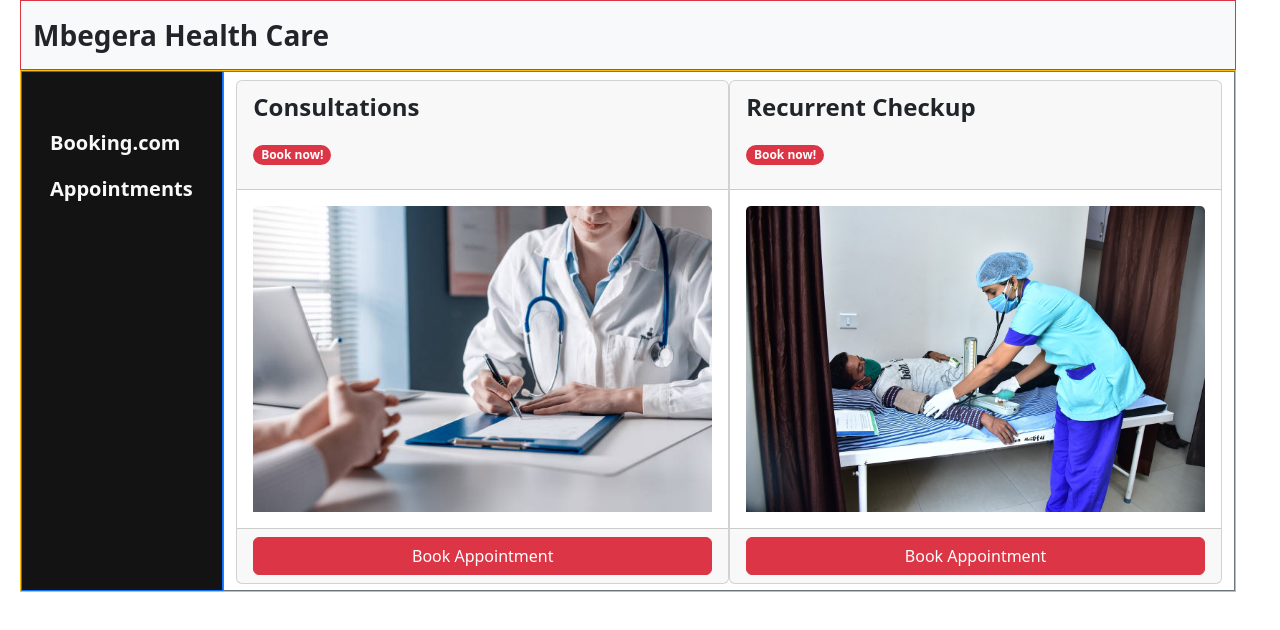
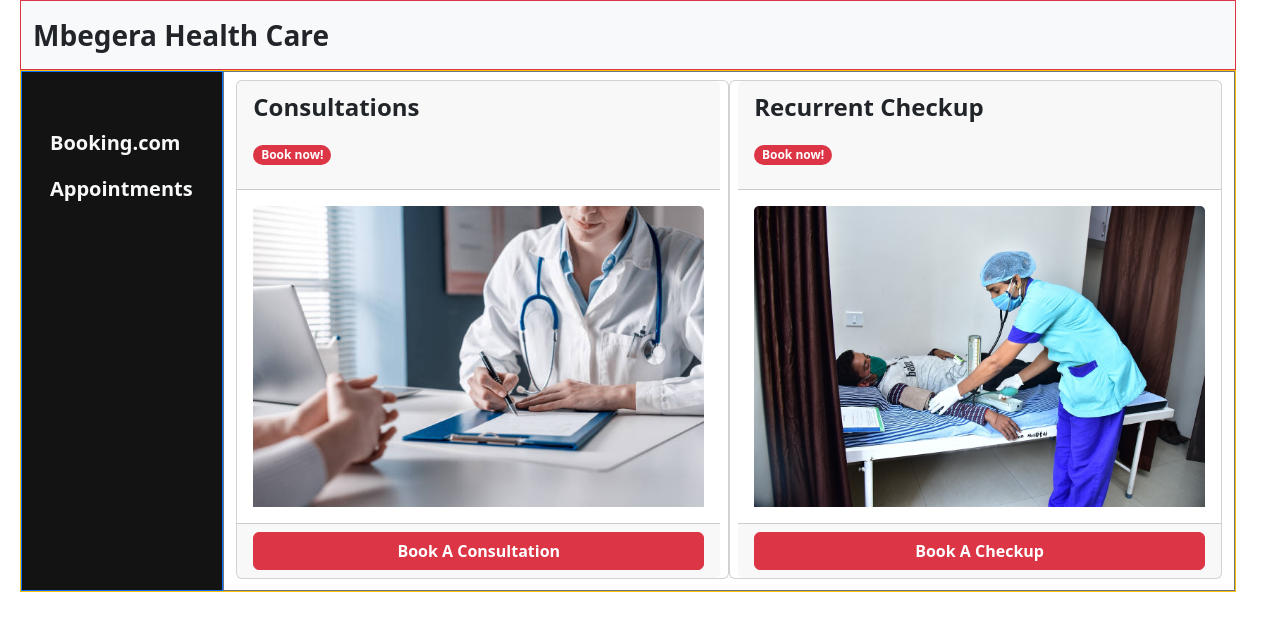
Before and after one commit to Leon-Mbegera/Booking.com, a Vue app: page / in a window 1280 px wide. Shown: the top 630 px of the page. Built offline with nearby package versions, Linux system fonts and the light colour scheme.

Commit message:
Create appointments page

```diff
--- a/package.json
+++ b/package.json
@@ -9,6 +9,7 @@
   },
   "dependencies": {
     "@popperjs/core": "^2.11.8",
+    "@vueuse/core": "^10.4.1",
     "bootstrap": "^5.3.1",
     "vue": "^3.3.4",
     "vue-router": "^4.2.4"
--- a/src/App.vue
+++ b/src/App.vue
@@ -21,7 +21,8 @@ import SignUp from './views/SignUp.vue';
         <li class="nav-item text-light">
           <router-link to="/myappointments" class="nav-link text-light fs-5 fw-semibold">
             Appointments
-          </router-link>        </li>
+          </router-link>
+        </li>
       </ul>
     </div>
     <div class="col col-10 border border-secondary">
--- a/src/components/Checkups.vue
+++ b/src/components/Checkups.vue
@@ -1,14 +1,14 @@
 <template>
-    <div class="card w-50 mt-2">
+    <div class="card mt-2 col ps-2">
         <div class="card-header">
-            <p class="text-dark fs-4 fw-semibold">Recurrent Checkup</p>
+            <p class="text-dark fs-4 fw-bold">Recurrent Checkup</p>
             <p class="badge rounded-pill text-bg-danger">Book now!</p>
         </div>
         <div class="card-body">
             <img src="../assets/checkups.jpg" class="card-img-top" alt="consultations.jpg">
         </div>
         <div class="card-footer">
-            <button type="button" class="btn btn-danger w-100">Book Appointment</button>
+            <button type="button" class="btn btn-danger w-100 fw-semibold">Book A Checkup</button>
         </div>
     </div>
 </template>
--- a/src/components/Consultations.vue
+++ b/src/components/Consultations.vue
@@ -1,14 +1,14 @@
 <template>
-    <div class="card w-50 mt-2">
+    <div class="card mt-2 col pe-2">
         <div class="card-header">
-            <p class="text-dark fs-4 fw-semibold">Consultations</p>
+            <p class="text-dark fs-4 fw-bold">Consultations</p>
             <p class="badge rounded-pill text-bg-danger">Book now!</p>
         </div>
         <div class="card-body">
             <img src="../assets/consultations.jpg" class="card-img-top" alt="consultations.jpg">
         </div>
         <div class="card-footer">
-            <button type="button" class="btn btn-danger w-100">Book Appointment</button>
+            <button type="button" class="btn btn-danger w-100 fw-semibold">Book A Consultation</button>
         </div>
     </div>
 </template>
--- a/src/views/Appointments.vue
+++ b/src/views/Appointments.vue
@@ -1,6 +1,53 @@
 <template>
-    <h1>Appointments page</h1>
+    <div class="d-flex row justify-content-between p-2">
+        <div v-for="appointment in appointments" class="card col-5 px-2 mb-3">
+            <div class="card-body">
+                <h5 class="card-title">
+                    Type of Appointment:
+                    {{ appointment.type }}
+                </h5>
+                <h6 class="card-subtitle mb-2 text-dark">
+                    Date of Appointment:
+                    {{ (useDateFormat(appointment.date, "dddd MMMM D YYYY")) }}
+                </h6>
+                <p class="card-text">
+                    Time of Appointment:
+                    {{ appointment.startTime }}
+                </p>
+                <button type="button" class="btn btn-danger" @click="CancelAppointment(appointment.id)">Cancel Appointment</button>
+            </div>
+        </div>
+    </div>
 </template>
 
 <script setup>
+ import { ref, watchEffect } from 'vue'
+ import { useDateFormat } from '@vueuse/core'
+
+const appointments = ref(null);
+
+const getData = async () => {
+    const res = await fetch("https://64f1fd910e1e60602d248792.mockapi.io/mbegera/healthcare/appointments");
+    const finalRes = await res.json();
+    console.log(finalRes);
+    appointments.value = finalRes;
+}
+
+const CancelAppointment = async (id) => {
+    fetch(`https://64f1fd910e1e60602d248792.mockapi.io/mbegera/healthcare/appointments/${id}`, {
+    method: 'DELETE',
+        }).then(res => {
+        if (res.ok) {
+            alert('Appontment Canceled!')
+            getData();
+        }
+        }).catch(error => {
+        // handle error
+        })
+}
+
+
+watchEffect(() => getData());
+
+
 </script>
```
Also changed, not shown: 1 other file (tests, documents, lock files or other folders).
